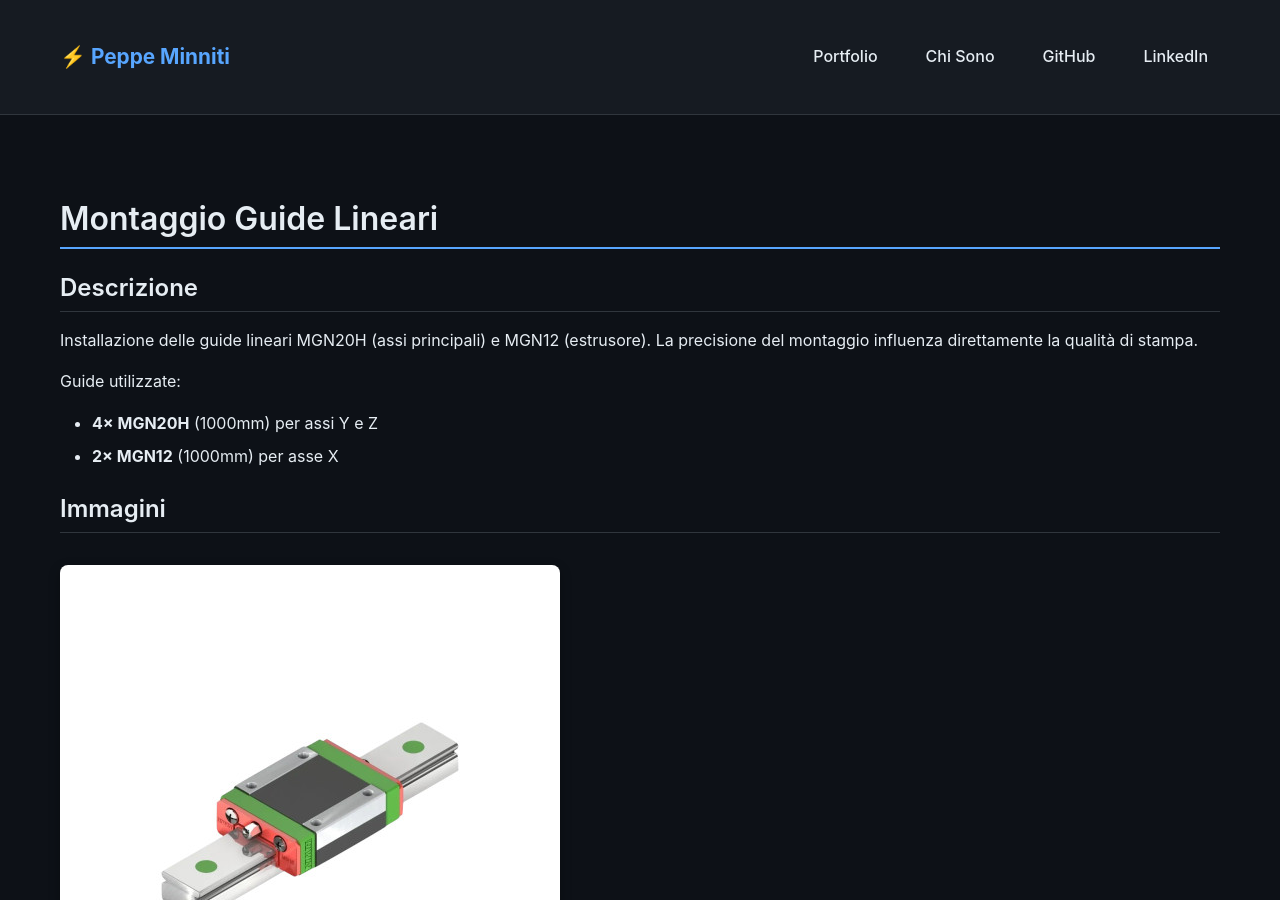
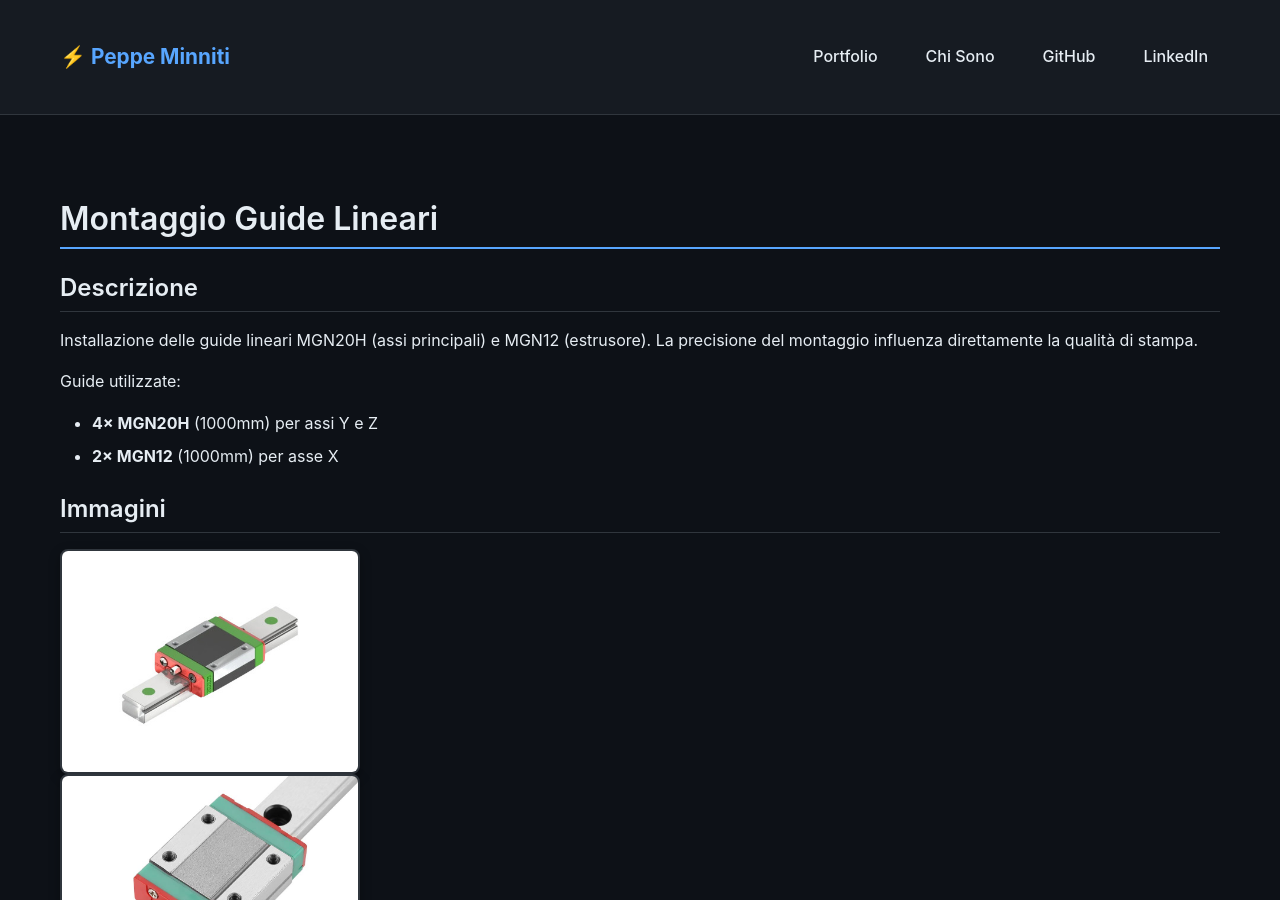
Before and after one commit to PeppeMinniti/Blog, a Jekyll site: the page built from stampante-3d/fasi-realizzazione/2-costruzione-meccanica/montaggio-guide-lineari.md, in a window 1280 px wide and 900 px high. Built offline with Jekyll 4.4.1, drawn with Linux system fonts in a browser that asks for light colours.

Commit message:
ennesima sistemazione del cazzo

```diff
--- a/stampante-3d/fasi-realizzazione/2-costruzione-meccanica/montaggio-guide-lineari.md
+++ b/stampante-3d/fasi-realizzazione/2-costruzione-meccanica/montaggio-guide-lineari.md
@@ -15,8 +15,8 @@ Guide utilizzate:
 ## Immagini
 
 <div class="gallery">
-  <img src="../media/guida-mgn20h.jpg" alt="Guide MGN20H" class="thumbnail">
-  <img src="../media/guida-mgn12h.jpg" alt="Guide MGN12H" class="thumbnail">
+  <img src="../media/guida-mgn20h.jpg" alt="Guide MGN20H" class="project-thumbnail">
+  <img src="../media/guida-mgn12h.jpg" alt="Guide MGN12H" class="project-thumbnail">
 </div>
 
 ## Specifiche Guide
```
